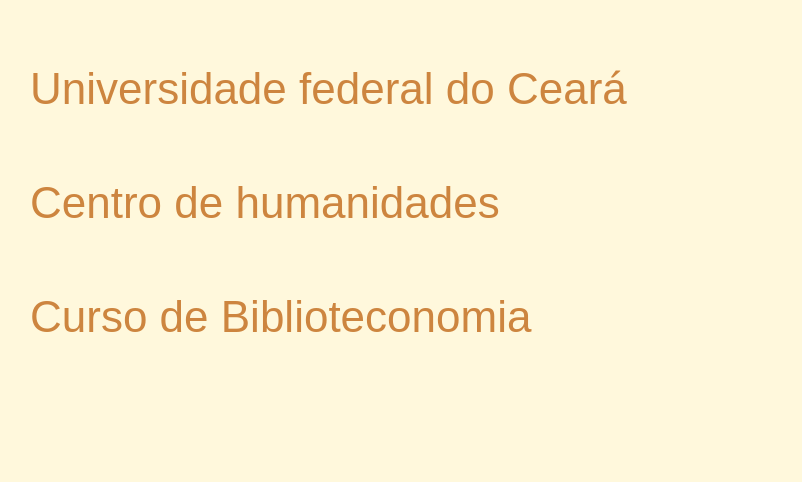
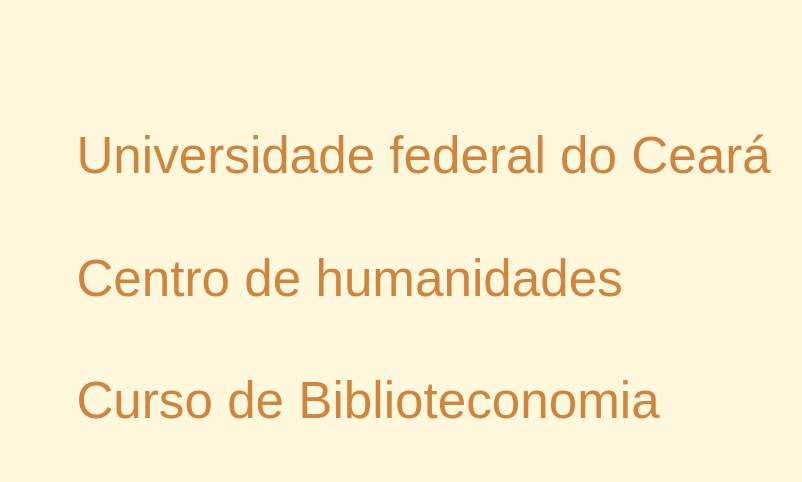
Before and after one commit to PabloBF/pablobf.github.io, a Jekyll site: the page ufc/informatica-aplicada/davi/index.html, which Jekyll copies as it is, in a window 1280 px wide. Shown: the top 482 px of the page, without its empty margins (58-860 px from the left). Built offline with Jekyll 4.4.1, drawn with Linux system fonts in a browser that asks for light colours; grey boxes are pictures that could not be loaded.

Commit message:
Update index.html

```diff
--- a/ufc/informatica-aplicada/davi/index.html
+++ b/ufc/informatica-aplicada/davi/index.html
@@ -2,29 +2,30 @@
 <html lang="pt-BR">
   <head>
     <meta http-equiv="Content-Type" content="text/html; charset=utf-8">
+      <meta name="viewport" content="width=device-width, initial-scale=1.0">
     <title>Atividade da disciplina de informática aplicada</title>
     <style>
       body {background-color:cornsilk;}
       p {
         font-family: Arial, Helvetica, sans-serif;
         color:peru;
-			  margin-left:5rem;
-			  margin-right:5rem;
-			  font-size:44px;
+        margin-left:10%;
+        margin-right:10%;
+        font-size:4vw;
         font-weight: 500;
       }
 
       header {
-				margin-top:4rem;
-				margin-bottom:4rem;
+        margin-top:10%;
+        margin-bottom:10%;
       }
       header p {
         padding:0;
         margin-top:0;
-				margin-bottom:4rem;
+        margin-bottom:5%;
       }
       div p {
-			  margin-top: 10rem;
+        margin-top: 15%;
       }
 
       #foto {
@@ -53,7 +54,7 @@
 
       <p>Professor: Arnoldo</p>
 
-		  <img id="foto" src="/img/Davi.jpg" alt="Luis Davi"/>
+      <img id="foto" src="https://pablobusatto.com.br/ufc/informatica-aplicada/davi/img/Davi.jpg" alt="Luis Davi"/>
     </div>
     <footer>
       <p>Criado com o Mi Notes</p>
```
Lines whose indentation alone changed are shown as unchanged.
